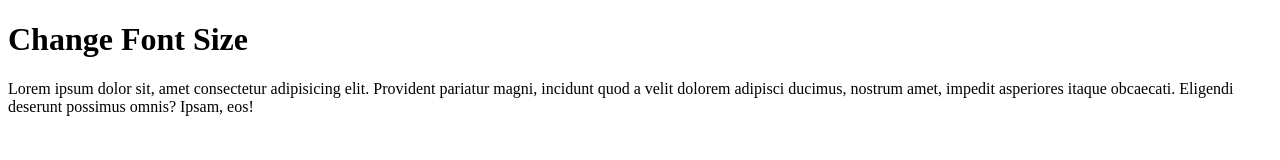
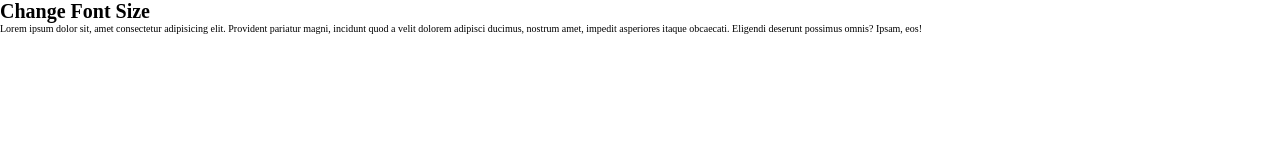
Before and after one commit to nmorajda/increase-decrease-font-size-on-website, a plain HTML site: page index.html in a window 1280 px wide. Drawn offline with Linux system fonts and the light colour scheme.

Commit message:
Add style

```diff
--- a/index.html
+++ b/index.html
@@ -5,7 +5,8 @@
     <meta charset="UTF-8">
     <meta http-equiv="X-UA-Compatible" content="IE=edge">
     <meta name="viewport" content="width=device-width, initial-scale=1.0">
-    <title>Document</title>
+    <title>Incrase Decrase Font Size on Website</title>
+    <link rel="stylesheet" href="css/main.css">
 </head>
 
 <body>
--- a/scss/main.scss
+++ b/scss/main.scss
@@ -0,0 +1,10 @@
+html {
+    font-size: 62.5%;
+    box-sizing: border-box;
+}
+
+*, *:after, *:before {
+    margin: 0;
+    padding: 0;
+    box-sizing: inherit;
+}
```
Also changed, not shown: css/main.css (added), css/main.min.css (added), 2 other files.
